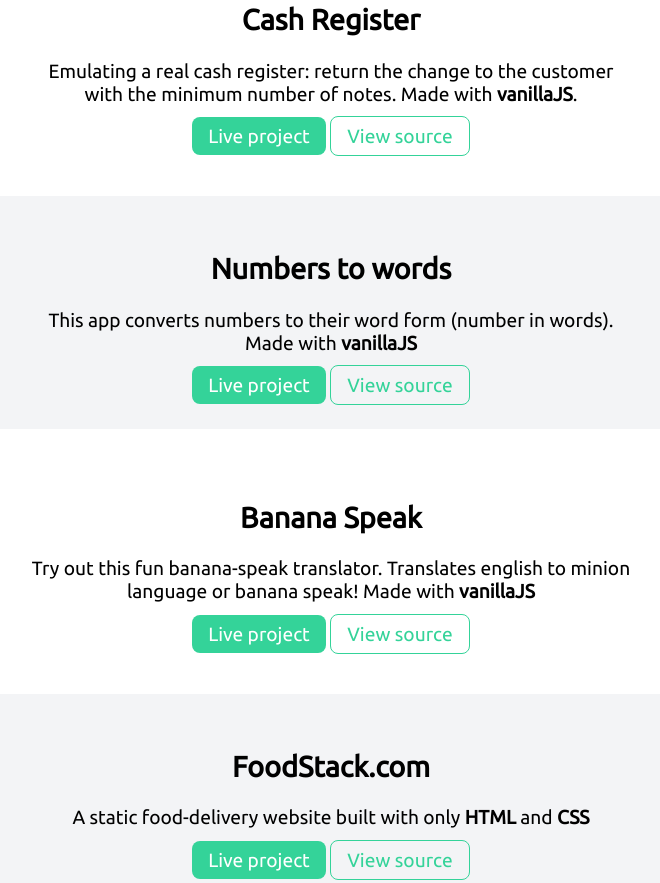
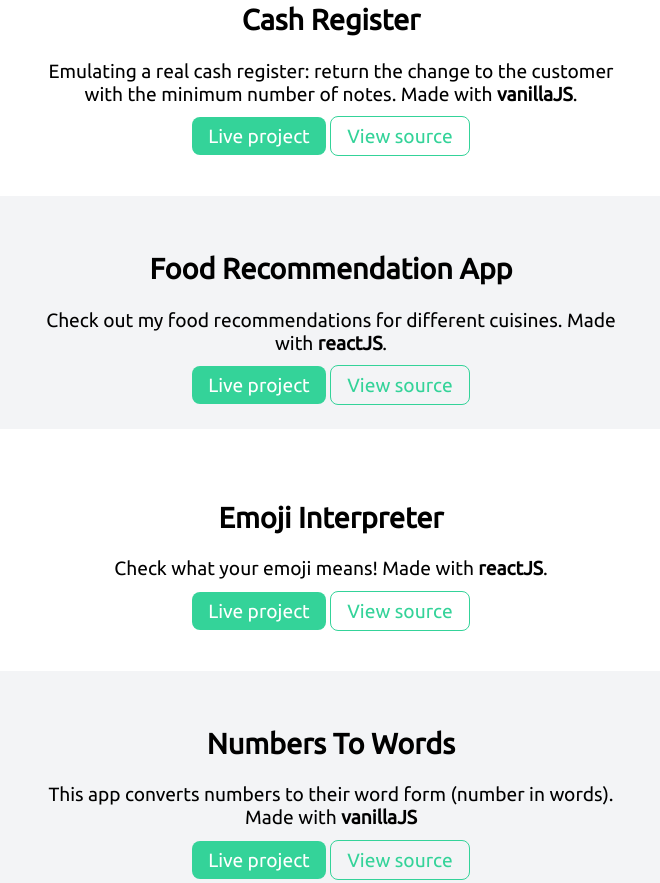
Before and after one commit to parvez-rashid/neogcamp-lesson-3, a plain HTML site: page projects.html in a window 1280 px wide. Shown: the part 1672-2555 px from the top of the page, without its empty margins (309-969 px from the left). Drawn offline with Linux system fonts and the light colour scheme.

Commit message:
Update projects.html

```diff
--- a/projects.html
+++ b/projects.html
@@ -82,10 +82,30 @@
             <a class="link secondary-link" href="https://github.com/parvez-rashid/neogcamp-mark10">View source</a>
         </div>
     </section>
+    <section class="section ow">
+        <div class="container container-center">
+            <h1>Food Recommendation App</h1>
+            <p>Check out my food recommendations for different cuisines. Made with <strong>reactJS</strong>.
+            </p>
+
+            <a class="link primary-link" href="https://zvhxv.csb.app/">Live project</a>
+            <a class="link secondary-link" href="https://github.com/parvez-rashid/neogcamp-mark9">View source</a>
+        </div>
+    </section>
+    <section class="section">
+        <div class="container container-center">
+            <h1>Emoji Interpreter</h1>
+            <p>Check what your emoji means! Made with <strong>reactJS</strong>.
+            </p>
+
+            <a class="link primary-link" href="https://mwl5n.csb.app/">Live project</a>
+            <a class="link secondary-link" href="https://github.com/parvez-rashid/inside-out-app">View source</a>
+        </div>
+    </section>
 
     <section class="section ow">
         <div class="container container-center">
-            <h1>Numbers to words</h1>
+            <h1>Numbers To Words</h1>
             <p>This app converts numbers to their word form (number in words). Made with <strong>vanillaJS</strong>
             </p>
 
@@ -125,7 +145,7 @@
     </section>
     <section class="section ow">
         <div class="container container-center">
-            <h1>How well do you know me?</h1>
+            <h1>How Well Do You Know Me?</h1>
             <p>A CLI app built with <strong>nodeJS</strong>. You can send this to your friends and find out who really
                 knows you!</p>
 
```
